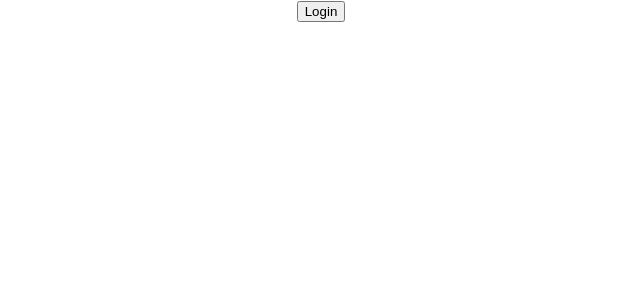
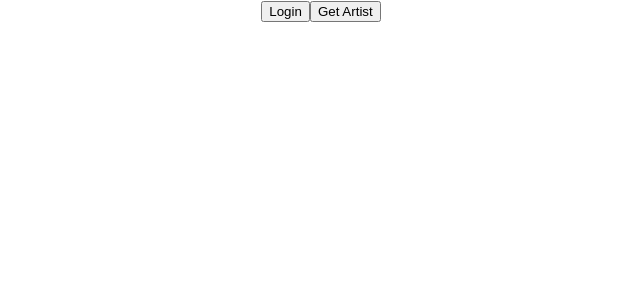
Before and after one commit to elliehachemjob/Spotify-Artist-Search, a React (Create React App) app: page / in a window 1280 px wide. Shown: the top 300 px of the page, without its empty margins (319-959 px from the left). Built offline with nearby package versions, Linux system fonts and the light colour scheme.

Commit message:
first api

```diff
--- a/package.json
+++ b/package.json
@@ -10,6 +10,7 @@
     "@types/node": "^12.0.0",
     "@types/react": "^17.0.0",
     "@types/react-dom": "^17.0.0",
+    "axios": "^0.24.0",
     "react": "^17.0.2",
     "react-dom": "^17.0.2",
     "react-scripts": "4.0.3",
--- a/src/App.tsx
+++ b/src/App.tsx
@@ -1,8 +1,13 @@
 import React, { useState, useEffect } from "react";
-import logo from "./logo.svg";
 import "./App.css";
+import axios from "axios";
 
 function App() {
+  const [token, setToken] = useState<any>("");
+  const [data, setData] = useState<any>({});
+
+  const PLAYLIST_ENDPOINT = "https://api.spotify.com/v1/me/playlists";
+
   const SPOTIFY_ENDPOINT_AUTHORIZATION =
     "https://accounts.spotify.com/authorize";
 
@@ -11,6 +16,7 @@ function App() {
   const SCOPES: any = [
     "user-read-playback-state",
     "user-read-currently-playing",
+    "playlist-read-private",
   ];
   const DELIMITER: any = "%20";
   const SCOPE_URI_PARAM: any = SCOPES.join(DELIMITER);
@@ -51,9 +57,36 @@ expected Url: http://localhost:3000/#access_token=BQADfrbQPCfRd-1FPIdzEs6LkLpWSI
     }
   });
 
+  useEffect(() => {
+    if (localStorage.getItem("accessToken")) {
+      setToken(localStorage.getItem("accessToken"));
+    }
+  }, []);
+
+  const getArtist = () => {
+    axios
+      .get(PLAYLIST_ENDPOINT, {
+        headers: {
+          Authorization: "Bearer " + token,
+        },
+      })
+      .then((response) => {
+        setData(response.data);
+      })
+      .catch((error) => {
+        console.log(error);
+      });
+  };
+
   return (
     <div className="App">
       <button onClick={handleLogin}>Login</button>
+      <button onClick={getArtist}>Get Artist</button>
+      {data?.items
+        ? data.items.map((item: any) => {
+            <p>{item.name}</p>;
+          })
+        : null}
     </div>
   );
 }
```
Also changed, not shown: 2 other files (tests, documents, lock files or other folders).
